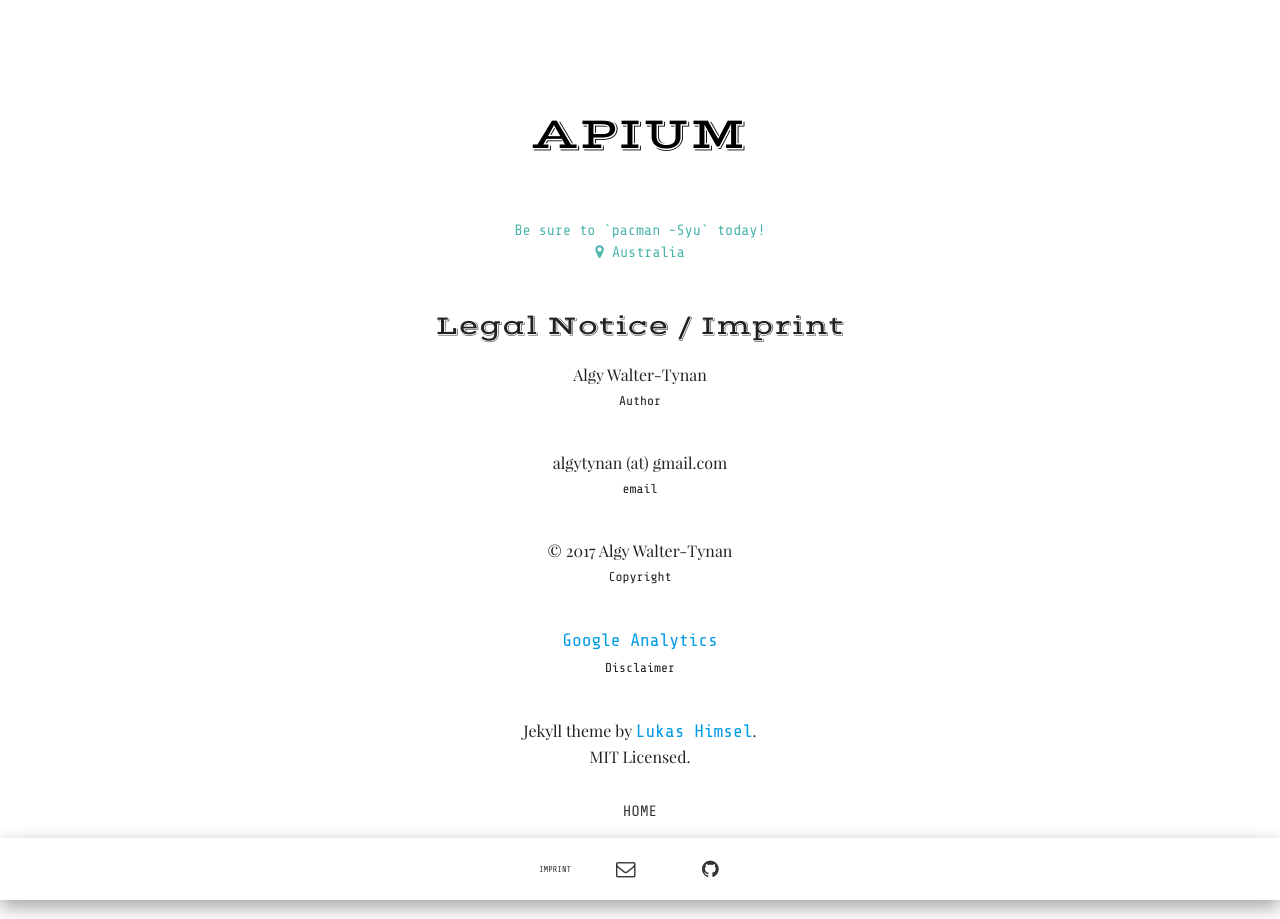
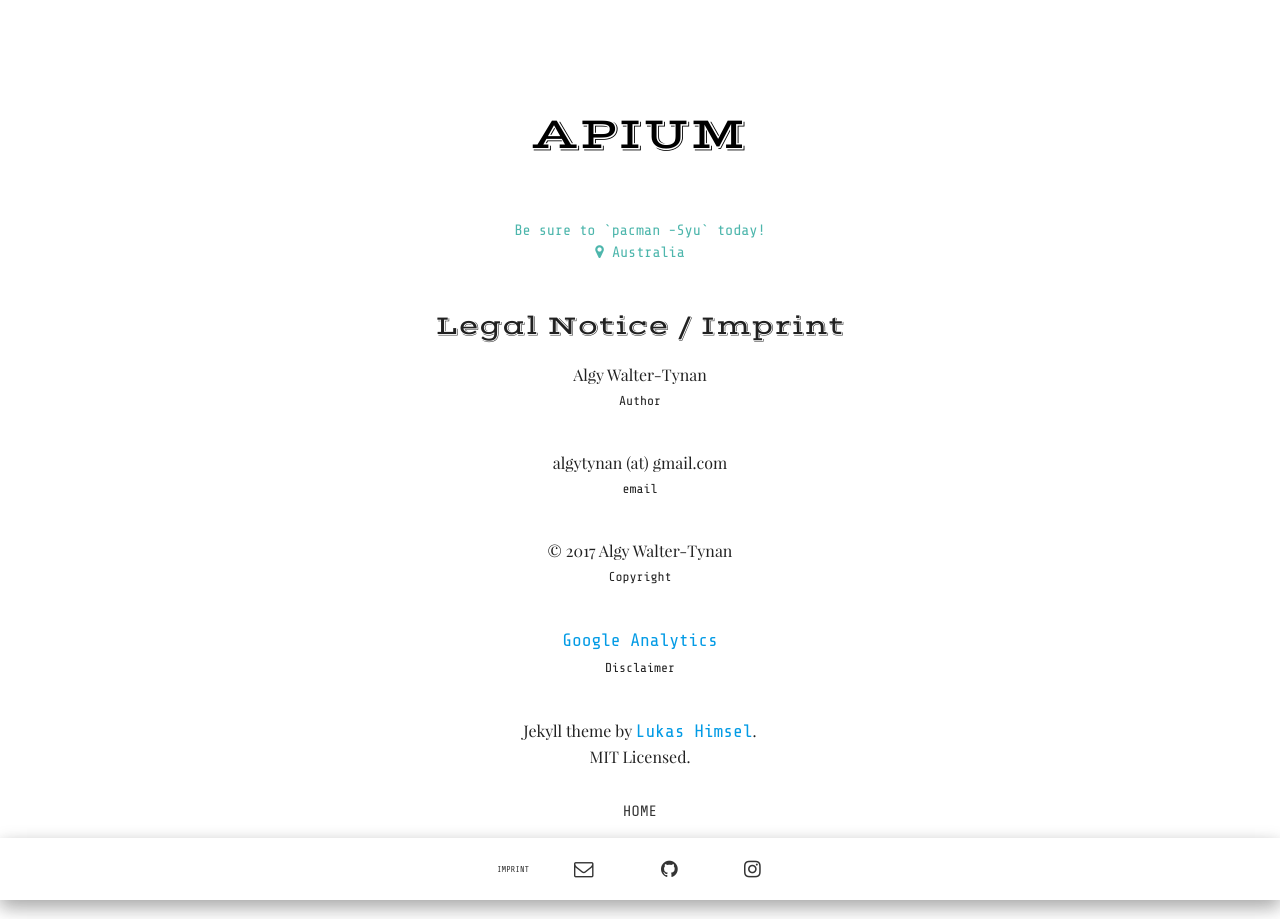
Before and after one commit to APIUM/apium.github.io, a Jekyll site: the page built from imprint.html, in a window 1280 px wide. Built offline with Jekyll 4.4.1, drawn with Linux system fonts in a browser that asks for light colours; some web fonts are replaced.

Commit message:
Created hook to instagram username in config.yml

```diff
--- a/_includes/footer.html
+++ b/_includes/footer.html
@@ -7,8 +7,8 @@
         {% if site.github_username %}
         <a href="https://github.com/{{ site.github_username }}" class="waves-effect waves-teal btn-flat my-github-link"><i class="fa fa-github"></i></a>
         {% endif %}
-        {% if site.twitter_username %}
-        <a href="https://www.instagram.com/algywt/" class="waves-effect waves-teal btn-flat my-twitter-link"><i class="fa fa-instagram"></i></a>
+        {% if site.instagram_username %}
+        <a href="https://www.instagram.com/{{ site.instagram_username }}" class="waves-effect waves-teal btn-flat my-twitter-link"><i class="fa fa-instagram"></i></a>
         {% endif %}
     </p>
 </footer>
```
